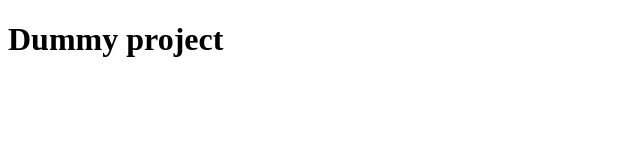
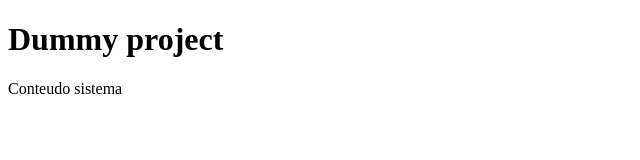
Before and after one commit to SciasOfSand/js-practice, a plain HTML site: page dummy.html in a window 1280 px wide. Shown: the whole page, without its empty margins (0-640 px from the left). Drawn offline with Linux system fonts and the light colour scheme.

Commit message:
adicionado conteudo

```diff
--- a/dummy.html
+++ b/dummy.html
@@ -6,5 +6,6 @@
 </head>
 <body>
 	<h1>Dummy project</h1>
+	<div>Conteudo sistema</div>
 </body>
 </html>
```
